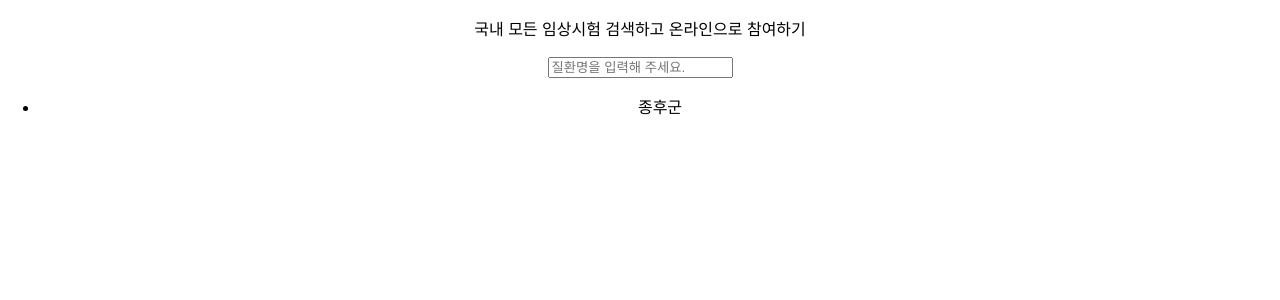
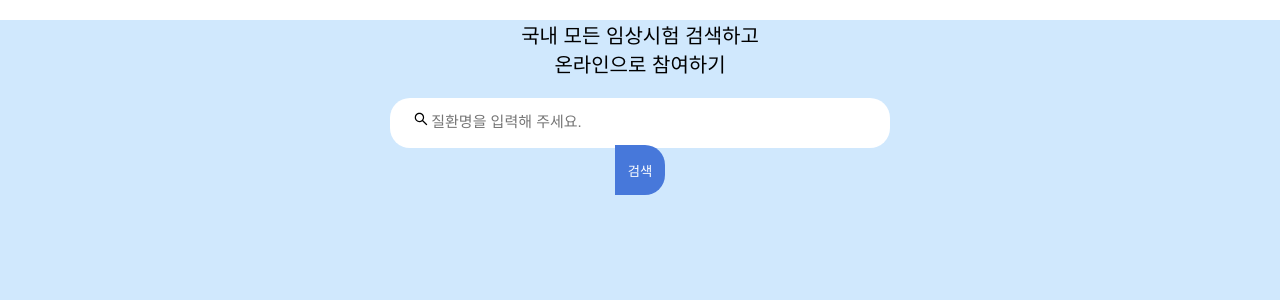
Before and after one commit to mgahn0706/humanscape, a React (Create React App) app: page / in a window 1280 px wide. Shown: the top 300 px of the page. Built offline with nearby package versions, Linux system fonts and the light colour scheme.

Commit message:
style: style 적용

```diff
--- a/package.json
+++ b/package.json
@@ -14,9 +14,11 @@
     "prettier": "^2.7.1",
     "react": "^18.2.0",
     "react-dom": "^18.2.0",
+    "react-icons": "^4.4.0",
     "react-redux": "^8.0.2",
     "react-scripts": "^5.0.1",
     "redux": "^4.2.0",
+    "sass": "^1.53.0",
     "typescript": "^4.7.4",
     "web-vitals": "^2.1.4"
   },
--- a/src/App.css
+++ b/src/App.css
@@ -18,8 +18,6 @@
   min-height: 100vh;
   display: flex;
   flex-direction: column;
-  align-items: center;
-  justify-content: center;
   font-size: calc(10px + 2vmin);
   color: white;
 }
--- a/src/Main.tsx
+++ b/src/Main.tsx
@@ -1,9 +1,12 @@
 import SearchContainer from "./component/containers/SearchContainer";
-
+import "./style/mainStyle.scss";
 const Main = () => {
   return (
-    <div>
-      <p>국내 모든 임상시험 검색하고 온라인으로 참여하기</p>
+    <div className="main__container">
+      <p className="header__title">
+        국내 모든 임상시험 검색하고 <br />
+        온라인으로 참여하기
+      </p>
       <SearchContainer />
     </div>
   );
--- a/src/component/Recommend.tsx
+++ b/src/component/Recommend.tsx
@@ -1,16 +1,25 @@
 import { DiseaseType } from "../interface/Interface";
+import { useEffect } from "react";
+import { AiOutlineSearch } from "react-icons/ai";
 
 interface RecommendProps {
   recommendData?: DiseaseType[];
 }
 
 const Recommend = ({ recommendData }: RecommendProps) => {
+  useEffect(() => {}, [recommendData]);
+
   return (
-    <div>
-      <ul>
+    <div className="recommend__container">
+      <ul className="recommend__list">
         {recommendData ? (
           recommendData.map((item) => {
-            return <li key={item.id}>{item.name}</li>;
+            return (
+              <li className="recommend__item" key={item.id}>
+                <AiOutlineSearch />
+                {item.name}
+              </li>
+            );
           })
         ) : (
           <li>추천 검색어 없음</li>
--- a/src/component/Search.tsx
+++ b/src/component/Search.tsx
@@ -1,24 +1,37 @@
 import { useState } from "react";
 import { getRecommendList } from "../action/API/SearchAPI";
+import { DiseaseType } from "../interface/Interface";
+import "../style/searchStyle.scss";
+import { AiOutlineSearch } from "react-icons/ai";
 
-const Search = () => {
+interface SearchProps {
+  setRecommend: (input: DiseaseType[]) => void;
+}
+
+const Search = ({ setRecommend }: SearchProps) => {
   const [keyword, setKeyword] = useState<string>("");
 
   const handleSearch = (input: string) => {
     setKeyword(input);
+
     getRecommendList(input).then((res) => {
-      console.log(res);
+      setRecommend(res);
     });
   };
 
   return (
+    <div className="search">
+      <AiOutlineSearch />
       <input
+        className="search__input"
         placeholder="질환명을 입력해 주세요."
         value={keyword}
         onChange={(e) => {
           handleSearch(e.target.value);
         }}
       />
+      <button className="search__button">검색</button>
+    </div>
   );
 };
 
--- a/src/component/containers/SearchContainer.tsx
+++ b/src/component/containers/SearchContainer.tsx
@@ -16,8 +16,8 @@ const SearchContainer = () => {
   };
 
   return (
-    <div>
-      <Search />
+    <div className="search__container">
+      <Search setRecommend={dispatchRecommend} />
       <Recommend recommendData={recommendData} />
     </div>
   );
--- a/src/modules/recommend.ts
+++ b/src/modules/recommend.ts
@@ -10,7 +10,7 @@ export const setRecommend = (input: DiseaseType[]) => ({
 type RecommendAction = ReturnType<typeof setRecommend>;
 
 const initialState = {
-  recommendData: [{ id: 1, name: "종후군" }],
+  recommendData: [],
 };
 
 interface recommendState {
--- /dev/null
+++ b/src/style/mainStyle.scss
@@ -0,0 +1,8 @@
+.header__title{
+  font-size: 20px;
+}
+
+.main__container{
+  background: rgb(208, 232, 253);
+  height: 1000px;
+}
--- /dev/null
+++ b/src/style/searchStyle.scss
@@ -0,0 +1,55 @@
+.search{
+    width: 500px;
+    height: 50px;
+    margin: 0 auto;
+    font-weight: 400;
+    border-radius: 20px;
+    background: white;
+}
+
+.recommend__container{
+    width: 500px;
+    border-radius: 10px;
+    margin: 0 auto;
+    background: white;
+
+}
+
+.recommend__item{
+    width: 480px;
+    height: 40px;
+    padding: 10px;
+    line-height: 40px;
+    font-size: 15px;
+    cursor:pointer;
+    transition: 0.5s;
+    text-align: left;
+}
+
+.recommend__item:hover{
+    background: lightgrey;
+}
+
+.recommend__list{
+    list-style: none;
+    padding: 0;
+}
+
+.search__input{
+    width: 86.7%;
+    height: 90%;
+    border: none;
+    font-size: 15px;
+}
+
+.search__button{
+    border: none;
+    background: rgb(71, 120, 218);
+    color: white;
+    height: 100%;
+    width: 10%;
+    cursor: pointer;
+    border-bottom-right-radius: 20px;
+    border-top-right-radius: 20px;
+
+}
```
Also changed, not shown: 1 other file (tests, documents, lock files or other folders). Lines whose indentation alone changed are shown as unchanged.
